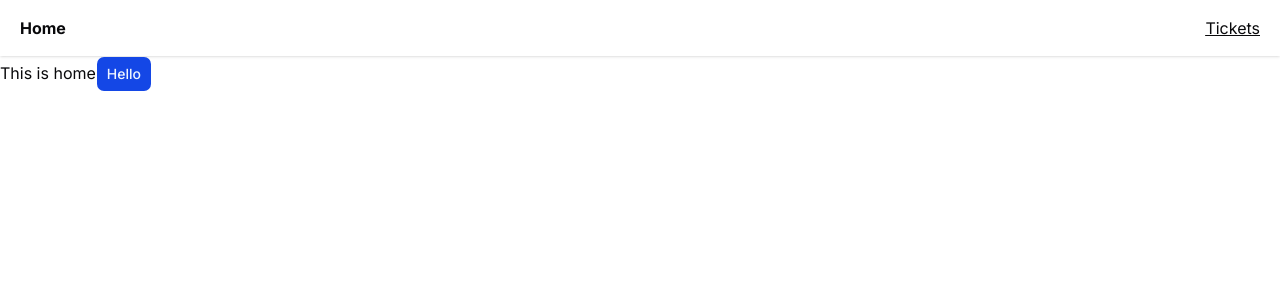
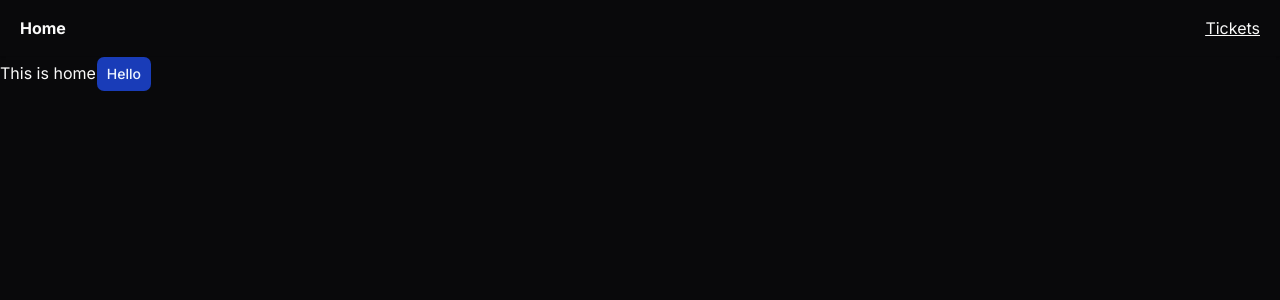
Before and after one commit to Poya-Faraji/ticket-bounty, a Next.js app: page / in a window 1280 px wide. Shown: the top 300 px of the page. Built offline with nearby package versions, Linux system fonts and the light colour scheme.

Commit message:
[ADD] dark mode

```diff
--- a/src/app/layout.tsx
+++ b/src/app/layout.tsx
@@ -45,6 +45,7 @@ export default function RootLayout({
         "font-sans",
         inter.variable,
         robotoHeading.variable,
+        "dark",
       )}
     >
       <body>
```
